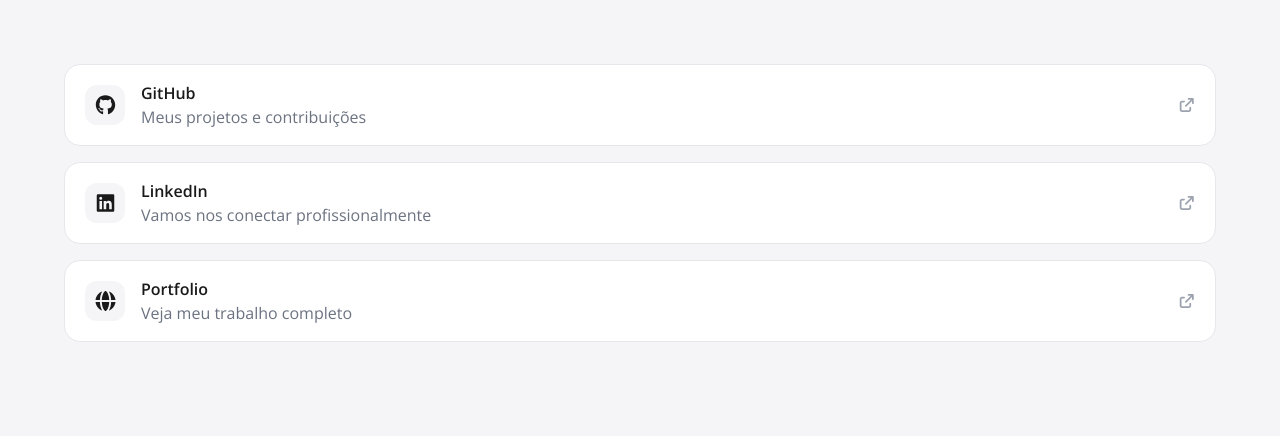
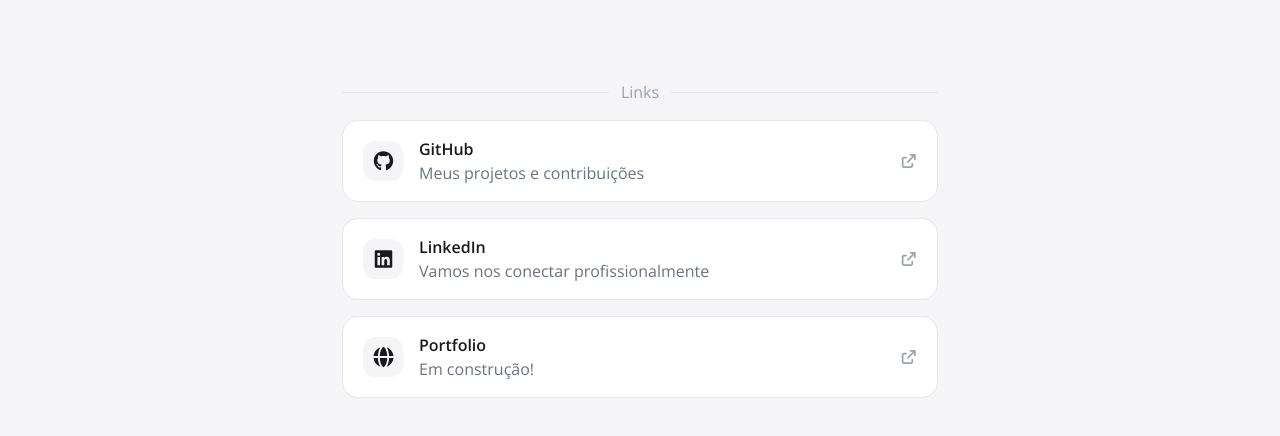
Before and after one commit to BrunoEijiMine/link-bio, a React (Vite) app: page / in a window 1280 px wide. Shown: the top 436 px of the page. Built offline with nearby package versions, Linux system fonts and the light colour scheme.

Commit message:
feat: Inserindo quebra de linhas

```diff
--- a/index.html
+++ b/index.html
@@ -4,7 +4,7 @@
     <meta charset="UTF-8" />
     <link rel="icon" type="image/svg+xml" href="/favicon.svg" />
     <meta name="viewport" content="width=device-width, initial-scale=1.0" />
-    <title>link-bio</title>
+    <title>Biografia</title>
   </head>
   <body>
     <div id="root"></div>
--- a/src/App.jsx
+++ b/src/App.jsx
@@ -1,10 +1,12 @@
 import { Container } from "./components/Container";
 import { LinkList } from "./components/LinkList";
+import { Profile } from "./components/Profile";
 import { links } from "./components/links";
 
 function App() {
   return (
       <Container>
+        <Profile />
         <LinkList links={links} />
       </Container>
   );
--- a/src/components/Container.jsx
+++ b/src/components/Container.jsx
@@ -1,7 +1,7 @@
 import styled from "styled-components";
 
 export const Container = styled.div`
-    max-width: 1280px;
+    max-width: 724px;
     width: 100%;
     margin: 0 auto;
     padding: 4rem;
--- /dev/null
+++ b/src/components/Profile.jsx
@@ -0,0 +1,32 @@
+import styled from "styled-components";
+import { theme } from "../styles/theme";
+
+const Divider = styled.div`
+  display: flex;
+  align-items: center;
+  text-align: center;
+  color: ${theme.colors.textMuted};
+  font-size: ${theme.fontSizes.caption};
+  margin: 16px 0;
+
+  &::before,
+  &::after {
+    content: "";
+    flex: 1;
+    border-top: 1px solid ${theme.colors.borderCard};
+  }
+
+  &::before {
+    margin-right: 12px;
+  }
+
+  &::after {
+    margin-left: 12px;
+  }
+`;
+
+export function Profile() {
+  return (
+    <Divider>Links</Divider>
+  );
+}
--- a/src/components/links.js
+++ b/src/components/links.js
@@ -20,7 +20,7 @@ export const links = [
     id: 3,
     icon: faGlobe,
     title: "Portfolio",
-    description: "Veja meu trabalho completo",
-    href: "https://my-portfolio-brunoeiji.vercel.app/",
+    description: "Em construção!",
+    href: "",
   },
 ];
```
Also changed, not shown: src/assets/profile.jpeg (added), src/components/Profile.tsx (deleted).
